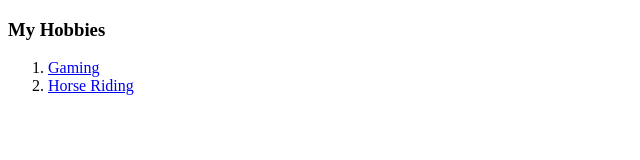
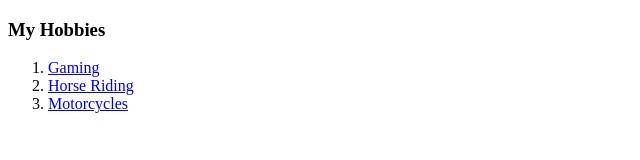
Before and after one commit to Russernator/cv, a plain HTML site: page Hobbies.html in a window 1280 px wide. Shown: the whole page, without its empty margins (0-640 px from the left). Drawn offline with Linux system fonts and the light colour scheme.

Commit message:
Update Hobbies.html

```diff
--- a/Hobbies.html
+++ b/Hobbies.html
@@ -11,6 +11,7 @@
   <ol>
     <li><a href="https://www.oldschoolgaming.net/">Gaming</a> </li>
     <li><a href="https://a-z-animals.com/animals/horse/">Horse Riding</a> </li>
+    <li><a href="images/Russell Helmet 2019.jpg">Motorcycles</a> </li>
    </ol>
 </body>
 
```
